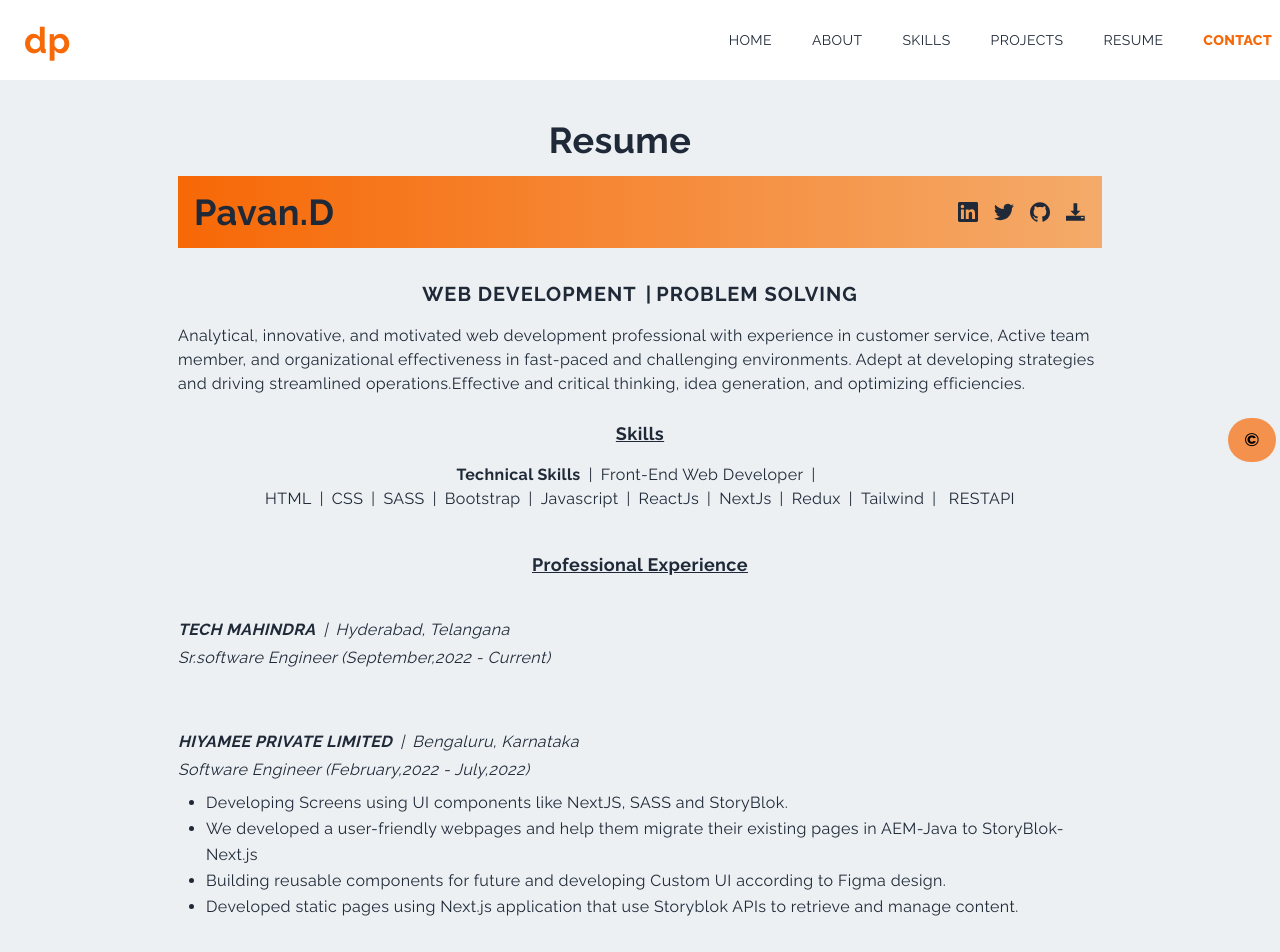
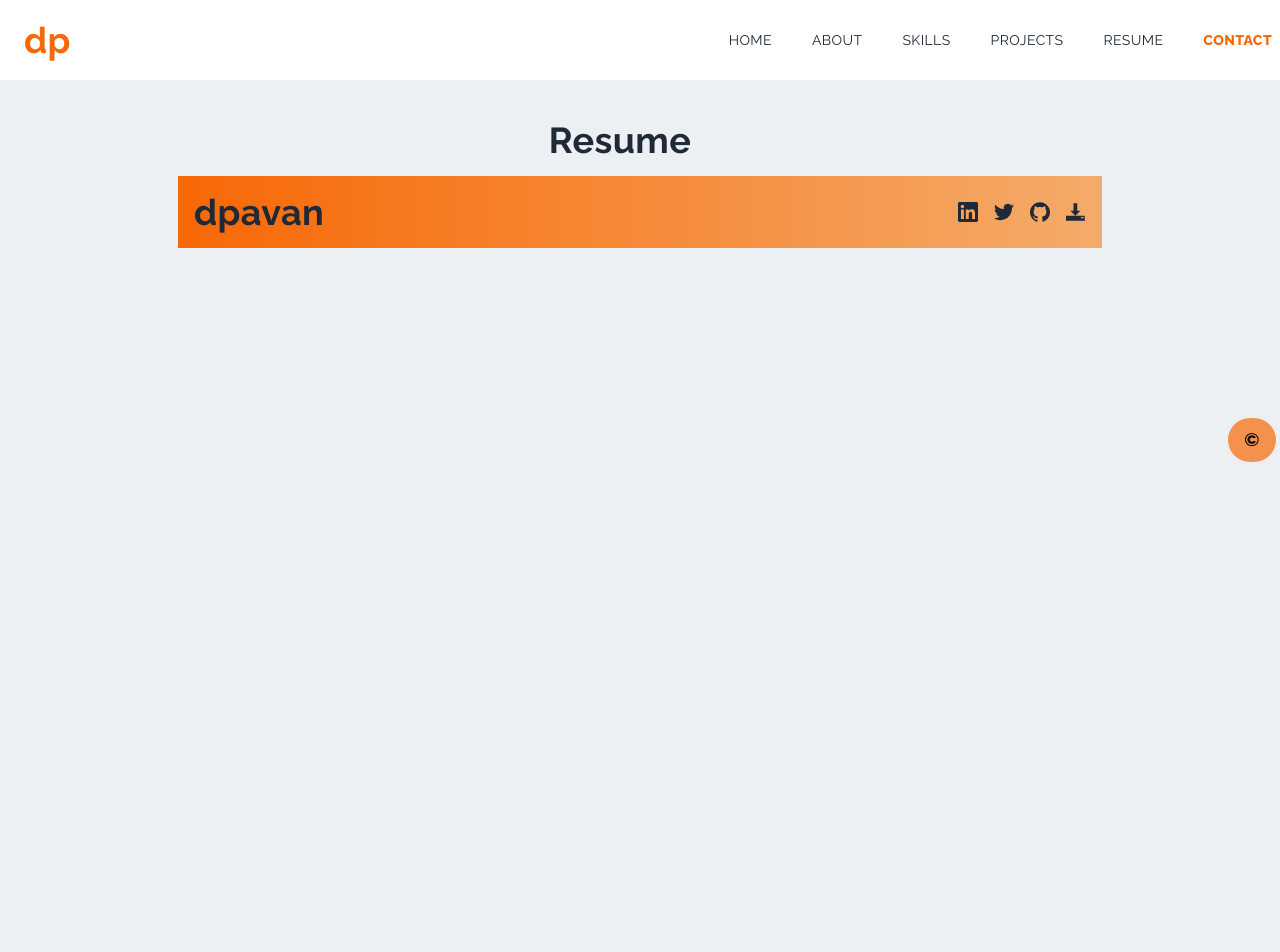
Before and after one commit to dvpavan-kumar/my_portfolio, a Next.js app: page /resume in a window 1280 px wide. Shown: the top 952 px of the page. After the commit the page ends 800 px from the top, so only its background shows below. Built offline with nearby package versions, Linux system fonts and the light colour scheme.

Commit message:
added updated resume

```diff
--- a/pages/resume.jsx
+++ b/pages/resume.jsx
@@ -18,7 +18,7 @@
       <div className="max-w-[940px] mx-auto p-2 pt-[120px]">
         <h2 className="text-center pr-10">Resume</h2>
         <div className="bg-gradient-to-r from-[#F76806] to-[#F4AB6A] my-4 p-4 w-full flex justify-between items-center">
-          <h2 className="text-center">Pavan.D</h2>
+          <h2 className="text-center">dpavan</h2>
           <div className="flex">
             <a href="https://www.linkedin.com/in/dv-pavan-kumar" target="_blank" rel="noreferrer">
               <SiLinkedin size={20} style={{ marginRight: "1rem" }} />
@@ -53,7 +53,7 @@
             </a>
           </div>
         </div>
-        <div className="text-center py-4 text-xl font-bold uppercase tracking-wider">
+        {/* <div className="text-center py-4 text-xl font-bold uppercase tracking-wider">
           <div className="hidden sm:block">
             <p>
               Web Development <span className="px-1">|</span>Problem Solving
@@ -63,8 +63,8 @@
             <p className="py-2">Web Development</p>
             <p>Problem Solving</p>
           </div>
-        </div>
-        <p>
+        </div> */}
+        {/* <p>
           Analytical, innovative, and motivated web development professional
           with experience in customer service, Active team member, and
           organizational effectiveness in fast-paced and challenging
@@ -73,7 +73,6 @@
           optimizing efficiencies.
         </p>
 
-        {/* Skills */}
         <div className="text-center py-4 overflow-auto">
           <h5 className="text-center underline text-[18px] py-2">Skills</h5>
           <p className="py-2">
@@ -90,12 +89,11 @@
             <span className="px-2">|</span>Tailwind
             <span className="px-2">|</span> RESTAPI
           </p>
-        </div>
+        </div> */}
 
-        <h5 className="text-center underline text-[18px] py-4">
+        {/* <h5 className="text-center underline text-[18px] py-4">
           Professional Experience
         </h5>
-        {/* Experience */}
         <div className="py-6">
           <p className="italic">
             <span className="font-bold italic">TECH MAHINDRA</span>
@@ -120,10 +118,10 @@
             <li>
               Platform migration managing DNS servers as well as MX records and
               ensuring a smooth migration process.
-            </li> */}
+            </li>
           </ul>
-        </div>
-        <div className="py-6">
+        </div> */}
+        {/* <div className="py-6">
           <p className="italic">
             <span className="font-bold italic">HIYAMEE PRIVATE LIMITED</span>
             <span className="px-2">|</span>Bengaluru, Karnataka
@@ -149,8 +147,8 @@
               Storyblok APIs to retrieve and manage content.
             </li>
           </ul>
-        </div>
-        <div className="py-6">
+        </div> */}
+        {/* <div className="py-6">
           <p className="italic">
             <span className="font-bold italic">
               ARIATECH IT SOLUTIONS PRIVATE LIMITED
@@ -175,7 +173,7 @@
             </li>
             <li>Learn and understand user interactions.</li>
           </ul>
-        </div>
+        </div> */}
       </div>
     </>
   );
```
Also changed, not shown: 1 other file (tests, documents, lock files or other folders).
